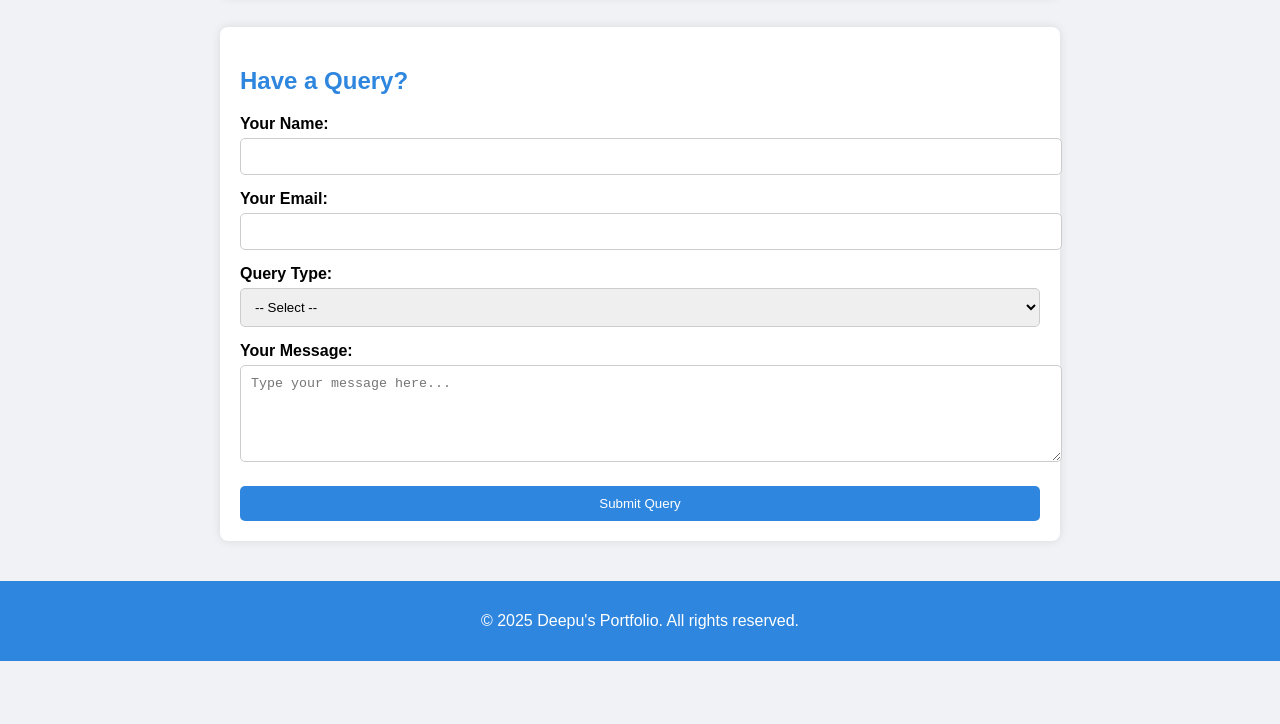
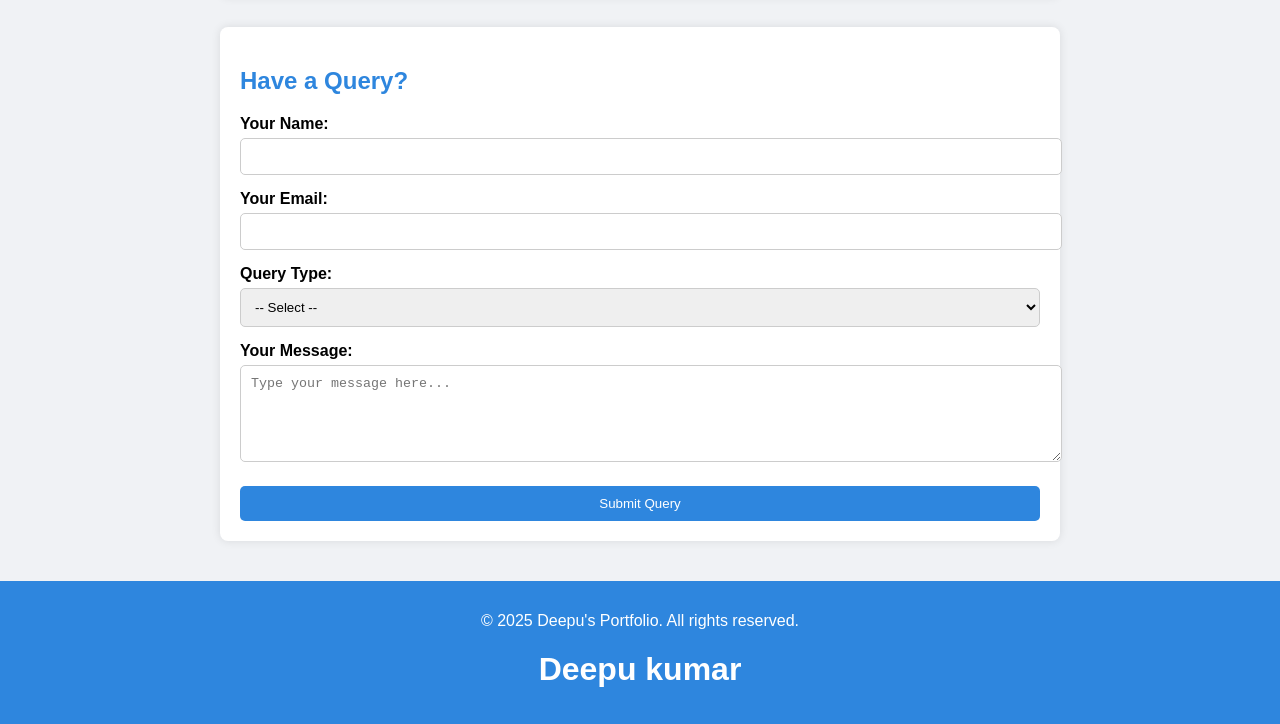
Before and after one commit to deepukumar5911/Aakritti, a plain HTML site: page index.html in a window 1280 px wide. Shown: the part 539-1263 px from the top of the page. Before the commit the page ends 1200 px from the top, so only its background shows below. Drawn offline with Linux system fonts and the light colour scheme.

Commit message:
Add footer with name 'Deepu kumar'
Added a new footer with the name 'Deepu kumar'.

```diff
--- a/index.html
+++ b/index.html
@@ -120,6 +120,7 @@
 
     <footer>
         <p>© 2025 Deepu's Portfolio. All rights reserved.</p>
+        <h1>Deepu kumar</h1>
     </footer>
 
 </body>
```
